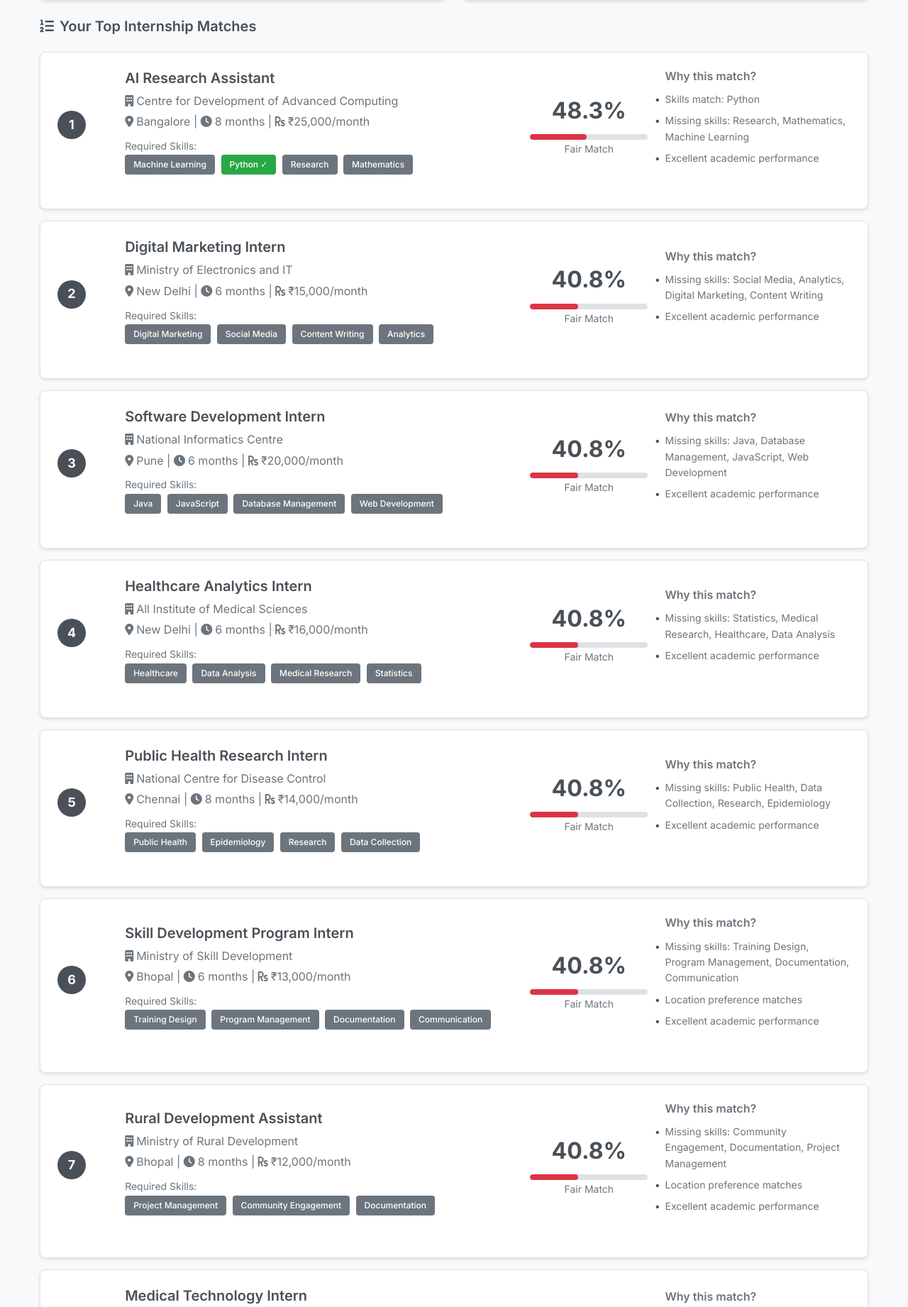
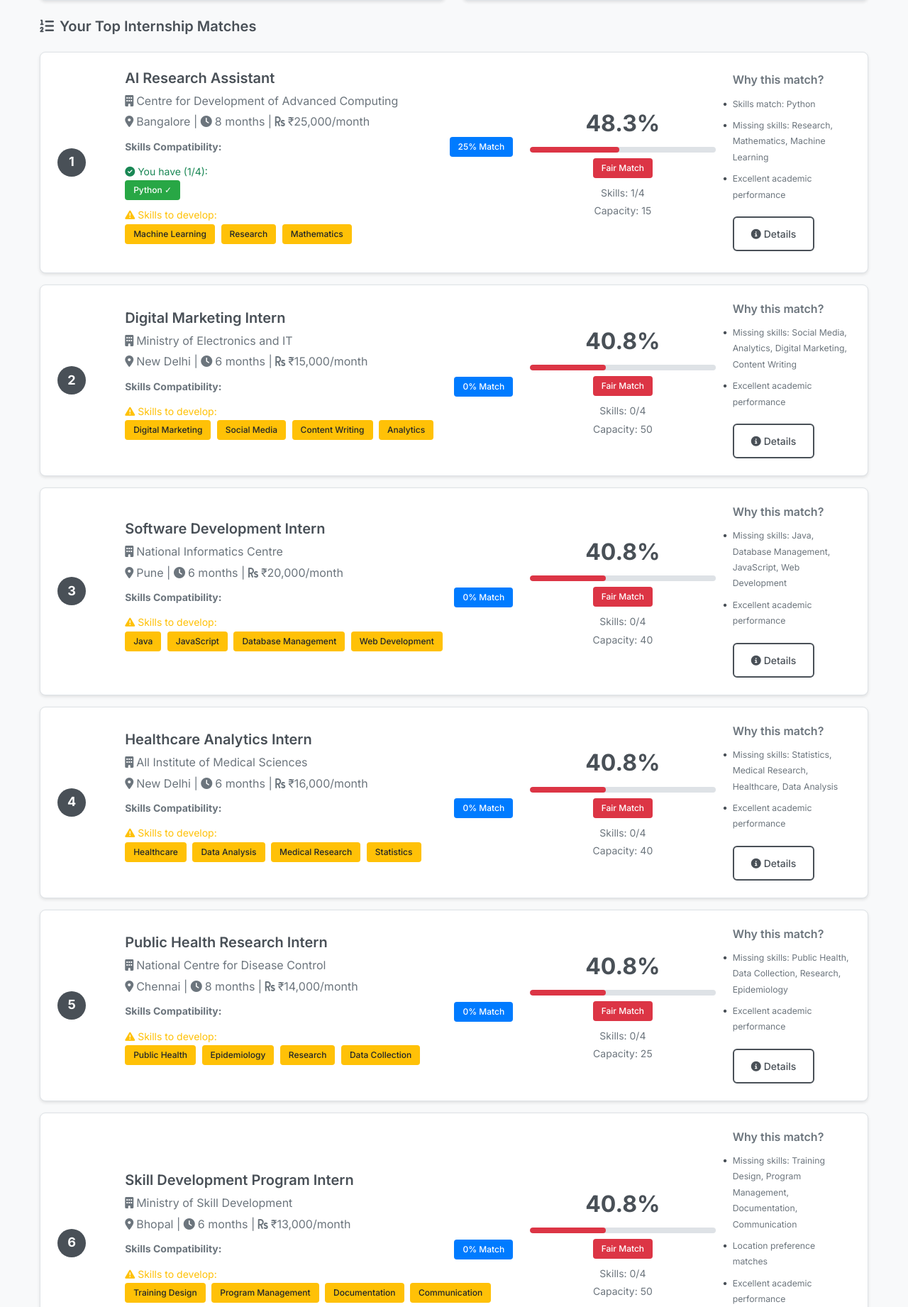
Before and after one commit to dhruvsoran/sih-2025-project, a Flask app: page /match/2888e78d-c085-45fb-83e5-bc258d4ec5b4 in a window 1280 px wide. Shown: the part 589-2431 px from the top of the page at 71% size. Run offline with Flask 3, Linux system fonts and the light colour scheme; the visitor is signed in with stand-in values (Sample User, id 1).

Commit message:
Enhance internship matching with detailed skill compatibility analysis
Refactors `templates/matching_results.html` to display a skill match percentage and breakdown of matched/missing skills for internships. Updates `data_manager.py` to ensure internships data is properly seeded.

Replit-Commit-Author: Agent
Replit-Commit-Session-Id: ff6a0446-82c9-4f72-9cfc-3a36f14c02dd
Replit-Commit-Checkpoint-Type: intermediate_checkpoint
Replit-Commit-Screenshot-Url: https://storage.googleapis.com/screenshot-production-us-central1/128d4e4c-cde8-4937-a186-941224cd37dd/ff6a0446-82c9-4f72-9cfc-3a36f14c02dd/dM4xuFV

```diff
--- a/data_manager.py
+++ b/data_manager.py
@@ -25,6 +25,11 @@ class DataManager:
 
         if not os.path.exists(self.internships_file):
             self._save_json(self.internships_file, self._get_sample_internships())
+        else:
+            # Check if internships file is empty and reseed with comprehensive data
+            existing_internships = self._load_json(self.internships_file)
+            if not existing_internships:  # Empty list, reseed with comprehensive data
+                self._save_json(self.internships_file, self._get_sample_internships())
 
         if not os.path.exists(self.matches_file):
             self._save_json(self.matches_file, [])
--- a/templates/matching_results.html
+++ b/templates/matching_results.html
@@ -156,55 +156,126 @@
                                 <i class="fas fa-rupee-sign me-1"></i>₹{{ "{:,}".format(match.internship.stipend) }}/month
                             </p>
 
-                            <!-- Required Skills -->
-                            <div class="mb-2">
-                                <small class="text-muted">Required Skills:</small><br>
-                                {% for skill in match.internship.required_skills %}
-                                    {% if skill in student.skills %}
-                                        <span class="badge bg-success me-1">{{ skill }} ✓</span>
-                                    {% else %}
-                                        <span class="badge bg-secondary me-1">{{ skill }}</span>
+                            <!-- Skill Matching Analysis -->
+                            <div class="mb-3">
+                                {% set matched_skills = (match.internship.required_skills | select('in', student.skills) | list) %}
+                                {% set skill_match_percentage = ((matched_skills | length) / (match.internship.required_skills | length) * 100) | round | int if match.internship.required_skills else 0 %}
+
+                                <div class="d-flex justify-content-between align-items-center mb-2">
+                                    <small class="text-muted"><strong>Skills Compatibility:</strong></small>
+                                    <span class="badge bg-info">{{ skill_match_percentage }}% Match</span>
+                                </div>
+
+                                <div class="skill-analysis">
+                                    {% if matched_skills %}
+                                        <div class="mb-2">
+                                            <small class="text-success"><i class="fas fa-check-circle me-1"></i>You have ({{ matched_skills | length }}/{{ match.internship.required_skills | length }}):</small><br>
+                                            {% for skill in matched_skills %}
+                                                <span class="badge bg-success me-1">{{ skill }} ✓</span>
+                                            {% endfor %}
+                                        </div>
                                     {% endif %}
-                                {% endfor %}
+
+                                    {% set missing_skills = (match.internship.required_skills | reject('in', student.skills) | list) %}
+                                    {% if missing_skills %}
+                                        <div class="mb-2">
+                                            <small class="text-warning"><i class="fas fa-exclamation-triangle me-1"></i>Skills to develop:</small><br>
+                                            {% for skill in missing_skills %}
+                                                <span class="badge bg-warning text-dark me-1">{{ skill }}</span>
+                                            {% endfor %}
+                                        </div>
+                                    {% endif %}
+                                </div>
                             </div>
                         </div>
 
-                        <div class="col-md-2 text-center">
-                            <div class="match-score">{{ match.score }}%</div>
-                            <div class="progress mt-2">
+                        <div class="col-md-3 text-center">
+                            <div class="match-score mb-2">{{ match.score }}%</div>
+                            <div class="progress mb-2" style="height: 8px;">
                                 <div class="progress-bar
                                     {{ 'bg-success' if match.score >= 80 else 'bg-warning' if match.score >= 60 else 'bg-danger' }}"
                                      style="width: {{ match.score }}%">
                                 </div>
                             </div>
-                            <small class="text-muted">
-                                {{ 'Excellent' if match.score >= 80 else 'Good' if match.score >= 60 else 'Fair' }} Match
-                            </small>
+                            <div class="text-center">
+                                <span class="badge {{ 'bg-success' if match.score >= 80 else 'bg-warning' if match.score >= 60 else 'bg-danger' }}">
+                                    {{ 'Excellent' if match.score >= 80 else 'Good' if match.score >= 60 else 'Fair' }} Match
+                                </span>
+                            </div>
+
+                            <!-- Quick Stats -->
+                            {% set matched_skills_count = (match.internship.required_skills | select('in', student.skills) | list | length) %}
+                            {% set total_skills_count = (match.internship.required_skills | length) %}
+                            <div class="mt-2">
+                                <small class="text-muted">Skills: {{ matched_skills_count }}/{{ total_skills_count }}</small><br>
+                                <small class="text-muted">Capacity: {{ match.internship.capacity }}</small>
+                            </div>
                         </div>
 
-                        <div class="col-md-3">
+                        <div class="col-md-2">
                             <h6 class="text-secondary mb-2">Why this match?</h6>
                             <ul class="reasoning-list">
-                                {% for reason in match.reasoning %}
-                                    <li>{{ reason }}</li>
+                                {% for reason in match.reasoning[:3] %}
+                                    <li><small>{{ reason }}</small></li>
                                 {% endfor %}
                             </ul>
+
+                            <div class="mt-2">
+                                <a href="#match-{{ match.rank }}" class="btn btn-sm btn-outline-primary" data-bs-toggle="collapse">
+                                    <i class="fas fa-info-circle me-1"></i>Details
+                                </a>
+                            </div>
                         </div>
                     </div>
 
-                    <!-- Internship Description -->
-                    <div class="row mt-3">
-                        <div class="col-12">
-                            <div class="alert alert-light">
-                                <strong>About this internship:</strong><br>
-                                {{ match.internship.description }}
+                    <!-- Collapsible Detailed Information -->
+                    <div class="collapse mt-3" id="match-{{ match.rank }}">
+                        <div class="card">
+                            <div class="card-body">
+                                <div class="row">
+                                    <div class="col-md-8">
+                                        <h6 class="text-primary mb-3">About this Internship</h6>
+                                        <p>{{ match.internship.description }}</p>
 
-                                <div class="mt-2">
-                                    <span class="badge bg-info me-2">{{ match.internship.sector }}</span>
-                                    <span class="badge bg-secondary me-2">Capacity: {{ match.internship.capacity }}</span>
-                                    {% if match.internship.affirmative_action_required %}
-                                        <span class="badge bg-warning">Affirmative Action</span>
-                                    {% endif %}
+                                        <h6 class="text-primary mb-2">Complete Reasoning</h6>
+                                        <ul>
+                                            {% for reason in match.reasoning %}
+                                                <li>{{ reason }}</li>
+                                            {% endfor %}
+                                        </ul>
+                                    </div>
+
+                                    <div class="col-md-4">
+                                        <h6 class="text-primary mb-3">Internship Details</h6>
+                                        <table class="table table-sm table-borderless">
+                                            <tr>
+                                                <td><strong>Sector:</strong></td>
+                                                <td><span class="badge bg-info">{{ match.internship.sector }}</span></td>
+                                            </tr>
+                                            <tr>
+                                                <td><strong>Duration:</strong></td>
+                                                <td>{{ match.internship.duration }}</td>
+                                            </tr>
+                                            <tr>
+                                                <td><strong>Stipend:</strong></td>
+                                                <td>₹{{ "{:,}".format(match.internship.stipend) }}/month</td>
+                                            </tr>
+                                            <tr>
+                                                <td><strong>Capacity:</strong></td>
+                                                <td>{{ match.internship.capacity }} positions</td>
+                                            </tr>
+                                            <tr>
+                                                <td><strong>Education:</strong></td>
+                                                <td>{{ match.internship.education_requirement|title }}</td>
+                                            </tr>
+                                            {% if match.internship.affirmative_action_required %}
+                                            <tr>
+                                                <td><strong>Special:</strong></td>
+                                                <td><span class="badge bg-warning">Affirmative Action</span></td>
+                                            </tr>
+                                            {% endif %}
+                                        </table>
+                                    </div>
                                 </div>
                             </div>
                         </div>
@@ -221,8 +292,8 @@
                         <button type="button" class="btn btn-primary" onclick="window.location.reload()">
                             <i class="fas fa-refresh me-2"></i>Re-run Matching
                         </button>
-                        <a href="{{ url_for('admin_dashboard') }}" class="btn btn-outline-secondary">
-                            <i class="fas fa-chart-pie me-2"></i>View System Analytics
+                        <a href="{{ url_for('student_dashboard') }}" class="btn btn-outline-secondary">
+                            <i class="fas fa-home me-2"></i>Dashboard
                         </a>
                     </div>
                 </div>
```
Also changed, not shown: 1 other file.
